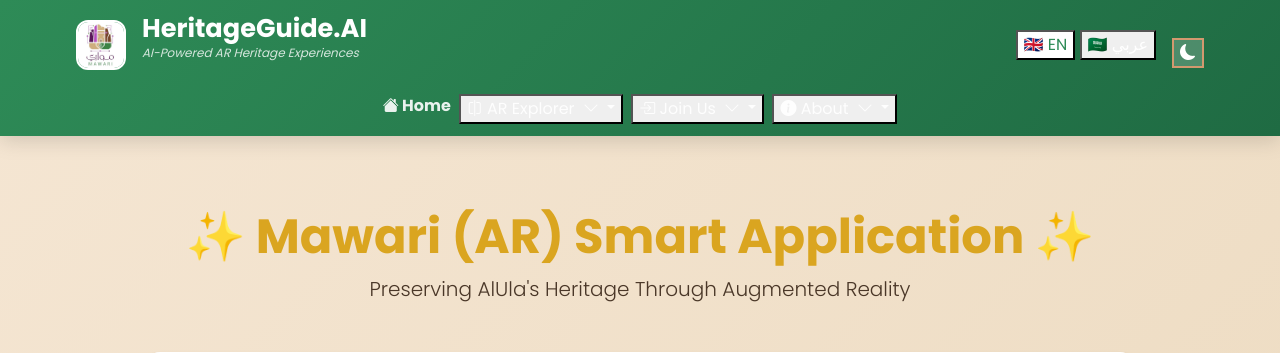
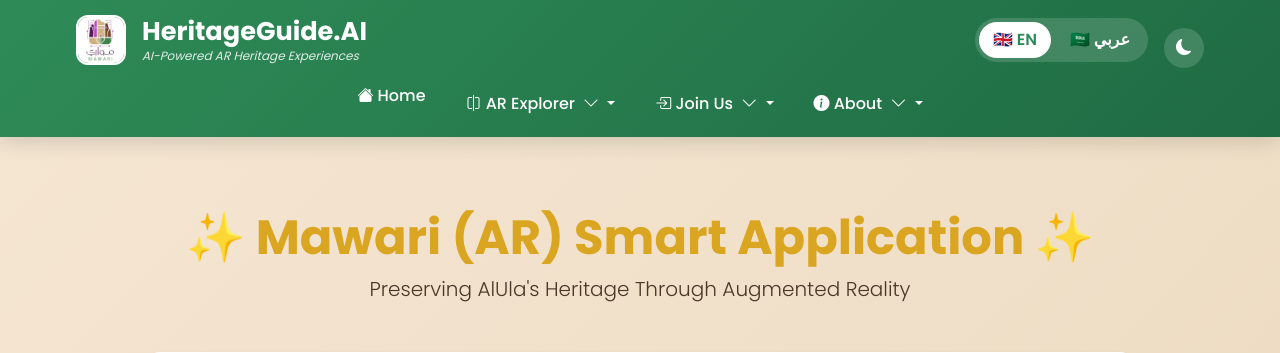
Before and after one commit to birowaad/mawari, a Flask app: page /about in a window 1280 px wide. Shown: the top 353 px of the page. Run offline with Flask 3, Linux system fonts and the light colour scheme; some libraries are stand-ins or nearby versions.

Commit message:
Update base.html

```diff
--- a/Mawarii/app/templates/base.html
+++ b/Mawarii/app/templates/base.html
@@ -89,54 +89,22 @@
             background: linear-gradient(135deg, var(--navbar-bg-light) 0%, var(--navbar-bg-dark) 100%);
         }
 
-        /* Navbar text colors */
+        /* Logo text - white for contrast on green background */
         .navbar-modern .logo-text h1 {
-            color: white;
+            font-size: 1.6rem;
+            font-weight: 700;
+            margin-bottom: 0;
+            color: #FFFFFF;
             background: none;
             -webkit-background-clip: unset;
             background-clip: unset;
-            color: #FFFFFF;
         }
 
         .navbar-modern .logo-text p {
-            color: rgba(255, 255, 255, 0.8);
-        }
-
-        .navbar-modern .nav-link-modern {
-            color: rgba(255, 255, 255, 0.9);
-        }
-
-        .navbar-modern .nav-link-modern:hover {
-            background: rgba(255, 255, 255, 0.2);
-            color: white;
-        }
-
-        .navbar-modern .nav-link-modern.active {
-            background: rgba(255, 255, 255, 0.25);
-            color: white;
-        }
-
-        .navbar-modern .dropdown-modern .dropdown-toggle {
-            color: rgba(255, 255, 255, 0.9);
-        }
-
-        .navbar-modern .dropdown-modern .dropdown-toggle:hover {
-            background: rgba(255, 255, 255, 0.2);
-            color: white;
-        }
-
-        .navbar-modern .lang-btn {
-            color: white;
-        }
-
-        .navbar-modern .lang-btn.active {
-            background: white;
-            color: var(--oasis-green);
-        }
-
-        .navbar-modern .theme-toggle {
-            background: rgba(255, 255, 255, 0.2);
-            color: white;
+            font-size: 0.75rem;
+            font-style: italic;
+            color: rgba(255, 255, 255, 0.85);
+            margin-bottom: 0;
         }
 
         .logo-img {
@@ -144,27 +112,51 @@
             height: 50px;
             object-fit: cover;
             border-radius: 12px;
-            border: 2px solid white;
+            border: 2px solid #FFFFFF;
         }
 
-        .logo-text h1 {
-            font-size: 1.6rem;
-            font-weight: 700;
-            margin-bottom: 0;
+        /* Navigation links - white for contrast */
+        .navbar-modern .nav-link-modern {
+            color: #FFFFFF !important;
+            font-weight: 500;
+            padding: 0.5rem 1rem;
+            border-radius: 40px;
+            transition: all 0.3s ease;
         }
 
-        .logo-text p {
-            font-size: 0.75rem;
-            font-style: italic;
+        .navbar-modern .nav-link-modern:hover {
+            background: rgba(255, 255, 255, 0.2);
+            color: #FFFFFF !important;
         }
 
-        /* Dropdown menus inside navbar */
+        .navbar-modern .nav-link-modern.active {
+            background: rgba(255, 255, 255, 0.25);
+            color: #FFFFFF !important;
+        }
+
+        /* Dropdown toggle button */
+        .navbar-modern .dropdown-modern .dropdown-toggle {
+            color: #FFFFFF !important;
+            background: transparent;
+            border: none;
+            padding: 0.5rem 1rem;
+            border-radius: 40px;
+            font-weight: 500;
+        }
+
+        .navbar-modern .dropdown-modern .dropdown-toggle:hover {
+            background: rgba(255, 255, 255, 0.2);
+            color: #FFFFFF !important;
+        }
+
+        /* Dropdown menu */
         .navbar-modern .dropdown-modern .dropdown-menu {
             background: var(--sand-light);
             border: none;
             border-radius: 16px;
             box-shadow: 0 10px 30px var(--shadow);
             padding: 0.5rem;
+            margin-top: 8px;
         }
 
         [data-theme="dark"] .navbar-modern .dropdown-modern .dropdown-menu {
@@ -175,11 +167,57 @@
             padding: 0.6rem 1rem;
             border-radius: 12px;
             color: var(--text-dark);
+            transition: all 0.2s ease;
         }
 
         .navbar-modern .dropdown-modern .dropdown-item:hover {
             background: linear-gradient(135deg, var(--oasis-green), var(--gold));
             color: white;
+        }
+
+        /* Language switcher buttons */
+        .navbar-modern .lang-switch {
+            display: flex;
+            gap: 5px;
+            background: rgba(255, 255, 255, 0.15);
+            border-radius: 40px;
+            padding: 4px;
+        }
+
+        .navbar-modern .lang-btn {
+            padding: 6px 14px;
+            border-radius: 30px;
+            font-weight: 600;
+            background: transparent;
+            border: none;
+            color: #FFFFFF !important;
+            transition: all 0.2s ease;
+        }
+
+        .navbar-modern .lang-btn:hover {
+            background: rgba(255, 255, 255, 0.2);
+            color: #FFFFFF !important;
+        }
+
+        .navbar-modern .lang-btn.active {
+            background: #FFFFFF;
+            color: var(--oasis-green) !important;
+        }
+
+        /* Theme toggle button */
+        .navbar-modern .theme-toggle {
+            width: 40px;
+            height: 40px;
+            border-radius: 50%;
+            background: rgba(255, 255, 255, 0.15);
+            border: none;
+            color: #FFFFFF !important;
+            transition: all 0.2s ease;
+        }
+
+        .navbar-modern .theme-toggle:hover {
+            background: rgba(255, 255, 255, 0.3);
+            transform: scale(1.05);
         }
 
         /* Footer */
@@ -215,6 +253,7 @@
             border-radius: 40px;
             color: white;
             font-weight: 600;
+            transition: all 0.3s ease;
         }
 
         .btn-heritage:hover {
```
